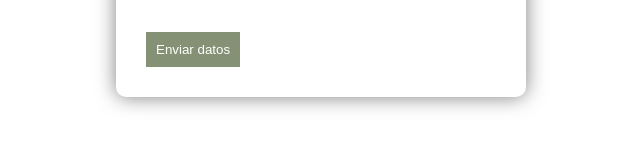
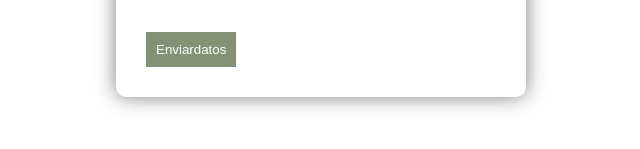
Before and after one commit to KingDmnT/actividad3, a plain HTML site: page index.html in a window 1280 px wide. Shown: the part 421-570 px from the top of the page, 319-959 px from the left. Drawn offline with nearby package versions, Linux system fonts and the light colour scheme.

Commit message:
3era prueba

```diff
--- a/index.html
+++ b/index.html
@@ -6,6 +6,7 @@
     <script type="text/javascript" src="jquery-1.7.1.min.js"></script>
     <style type="text/css">
         body{
+                  /*aqui abajo, en el background, va la imagen que utiliza el tipo de fondo para el formulario*/
         background: url("archivosCSS\patronFormulario.jpg");
         padding-top : 100px;
     }
@@ -107,7 +108,7 @@
                 <div id="mensaje3" class="errores">Dame tu nombre</div>
 
 
-                <input type="submit" value="Enviar datos" id="benviar"class="boton">
+                <input type="submit" value="Enviardatos" id="benviar"class="boton">
             </form>
         </div>
     </div>
```
